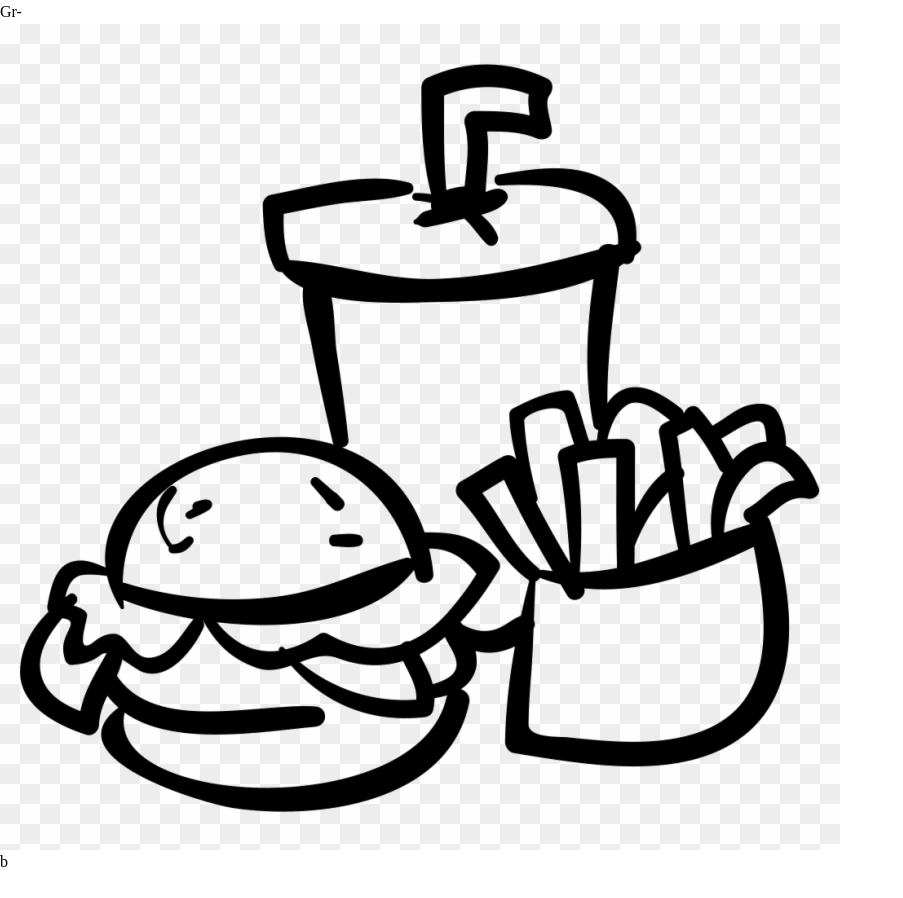
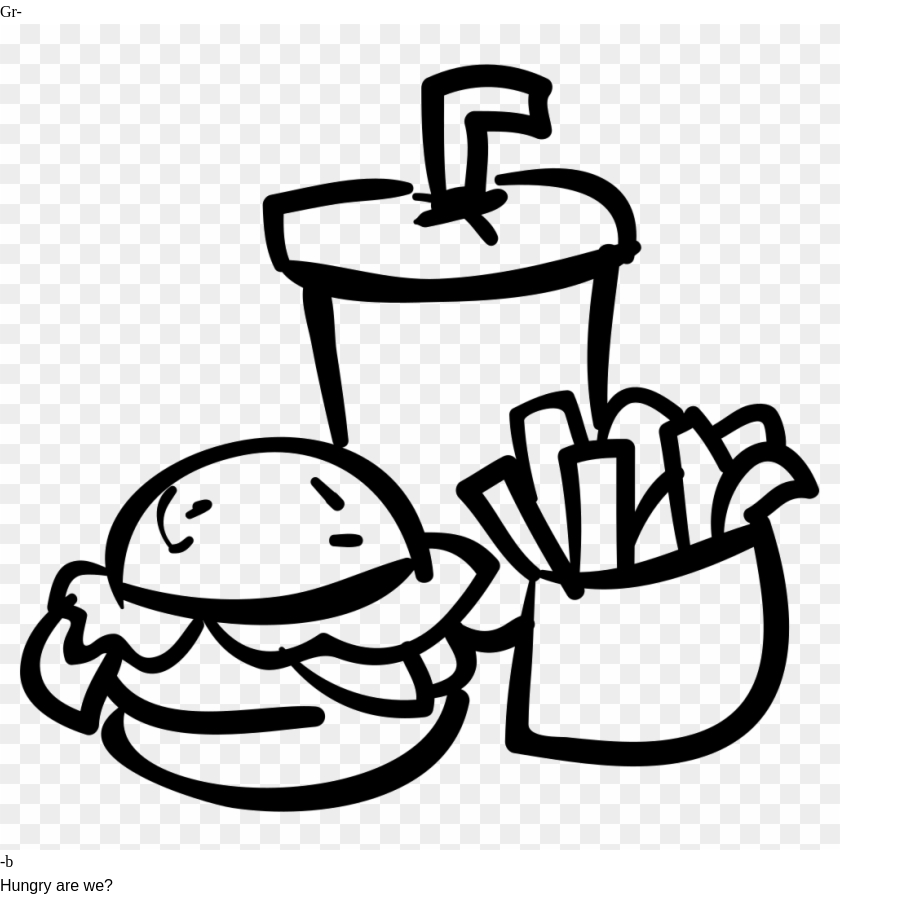
Before and after one commit to adesob/Gruhb, a React (Create React App) app: page / in a window 1280 px wide. Shown: the whole page, without its empty margins (0-903 px from the left). Before the commit the page ends 874 px from the top, so only its background shows below. Built offline with nearby package versions, Linux system fonts and the light colour scheme; a web font is replaced by a local one.

Commit message:
Update App.js

```diff
--- a/src/App.js
+++ b/src/App.js
@@ -8,12 +8,14 @@ function App() {
       <div class = "w-screen h-screen bg-slate-900">
 
         <div class = "m-auto max-w-2xl">
-          <h1 id = "title">Gr-
+          <h1 id = "title" class = "mx-auto">Gr-
             <span class = "inline-flex">
-                <img src = "/images/food.png"  ></img>
+                <img src = "/images/food.png"  class = ""></img>
             </span>
-            b
+            -b
           </h1>
+
+          <p id = 'title-2' class= "mx-auto">Hungry are we?</p>
 
         </div>
 
```
